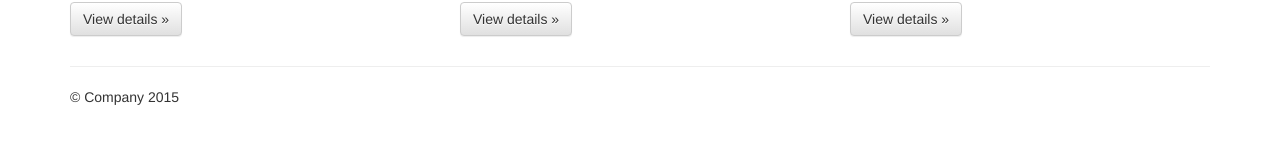
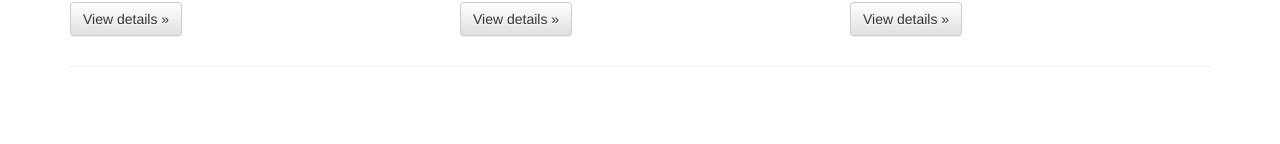
Before and after one commit to abhaynandasana/initializr, a plain HTML site: page index.html in a window 1280 px wide. Shown: the part 582-726 px from the top of the page. Drawn offline with nearby package versions, Linux system fonts and the light colour scheme.

Commit message:
index.html file is updated

```diff
--- a/index.html
+++ b/index.html
@@ -83,9 +83,7 @@
 
       <hr>
 
-      <footer>
-        <p>&copy; Company 2015</p>
-      </footer>
+
     </div> <!-- /container -->        <script src="//ajax.googleapis.com/ajax/libs/jquery/1.11.2/jquery.min.js"></script>
         <script>window.jQuery || document.write('<script src="js/vendor/jquery-1.11.2.min.js"><\/script>')</script>
 
```
